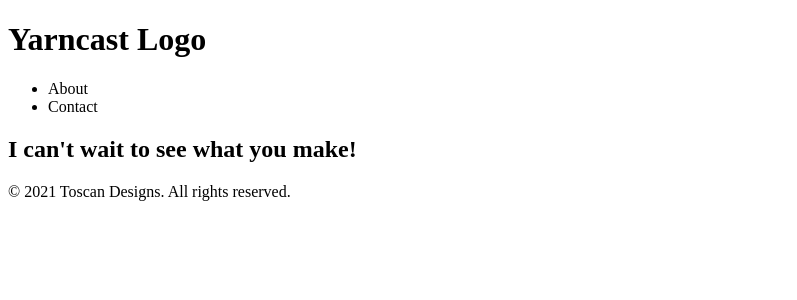
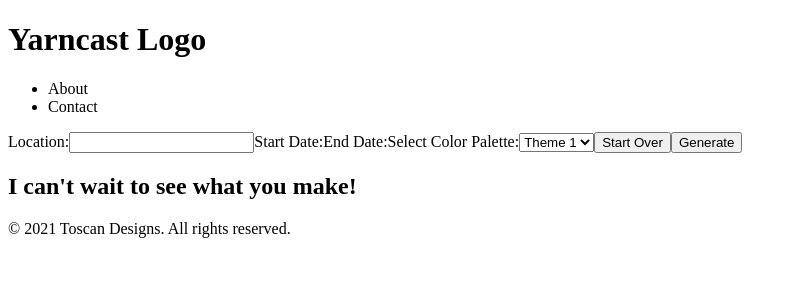
Before and after one commit to Reneeto/yarncast, a React app: page / in a window 1280 px wide. Shown: the top 300 px of the page, without its empty margins (0-797 px from the left). Built offline with nearby package versions, Linux system fonts and the light colour scheme.

Commit message:
Finished layout out components in react app

```diff
--- a/src/App.js
+++ b/src/App.js
@@ -9,6 +9,7 @@ const App = () => {
   return (
     <div>
       <Header />
+      <Filters />
       <Display />
       <Footer />
     </div>
--- a/src/components/Filters.js
+++ b/src/components/Filters.js
@@ -1,10 +1,21 @@
 import React from "react";
-import { DateRangeCalendar } from '@mui/x-date-pickers-pro/DateRangeCalendar';
 
 export default function Filters() {
   return (
     <div className="filters">
-      <DateRangeCalendar />
+      <label for="location">Location:</label>
+      <input id="location" type="text" />
+      <label>Start Date:</label>
+      <label>End Date:</label>
+      <label for="color-palette-dropdown">Select Color Palette:</label>
+      <select name="" id="color-palette-dropdown">
+        <option>Theme 1</option>
+        <option>Theme 2</option>
+        <option>Theme 3</option>
+      </select>
+      <button type="button">Start Over</button>
+      <button type="button">Generate</button>
+      {/* <button type="button">Export to PDF</button> */}
     </div>
   );
 }
```
